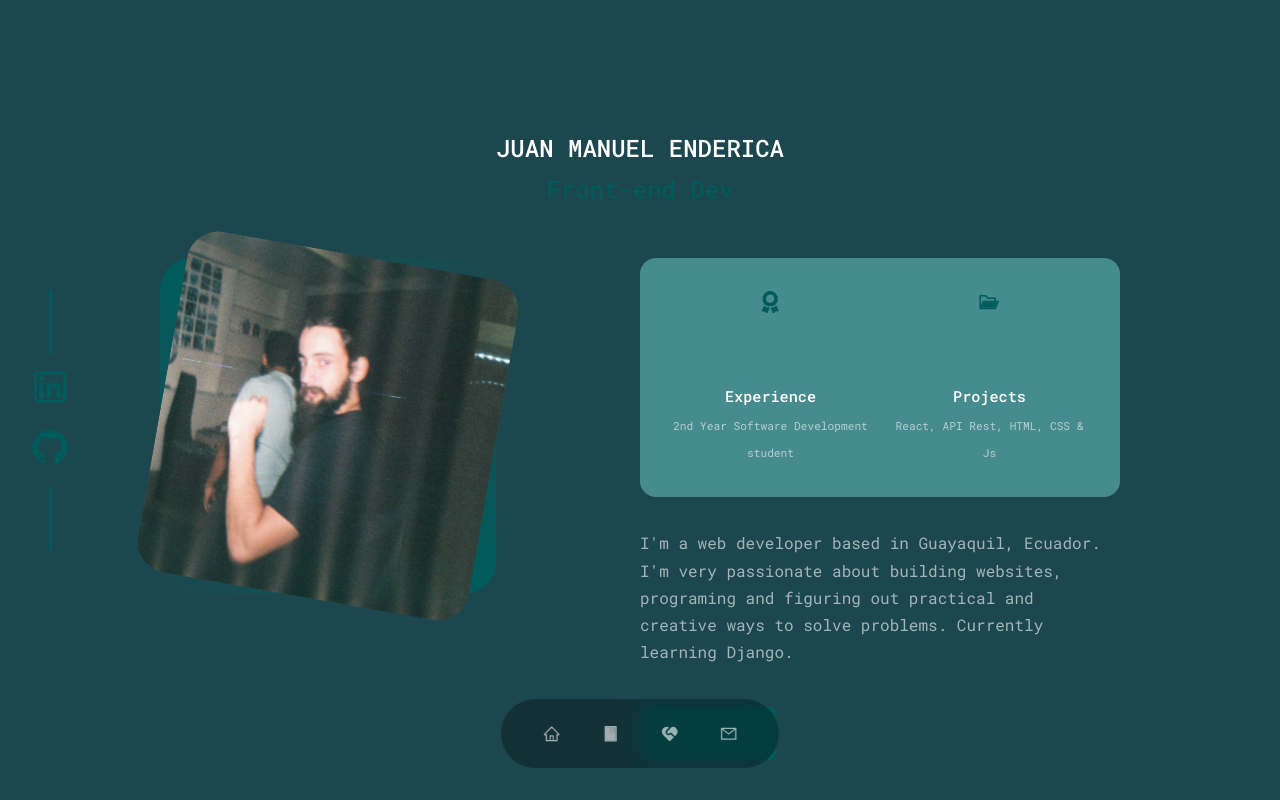
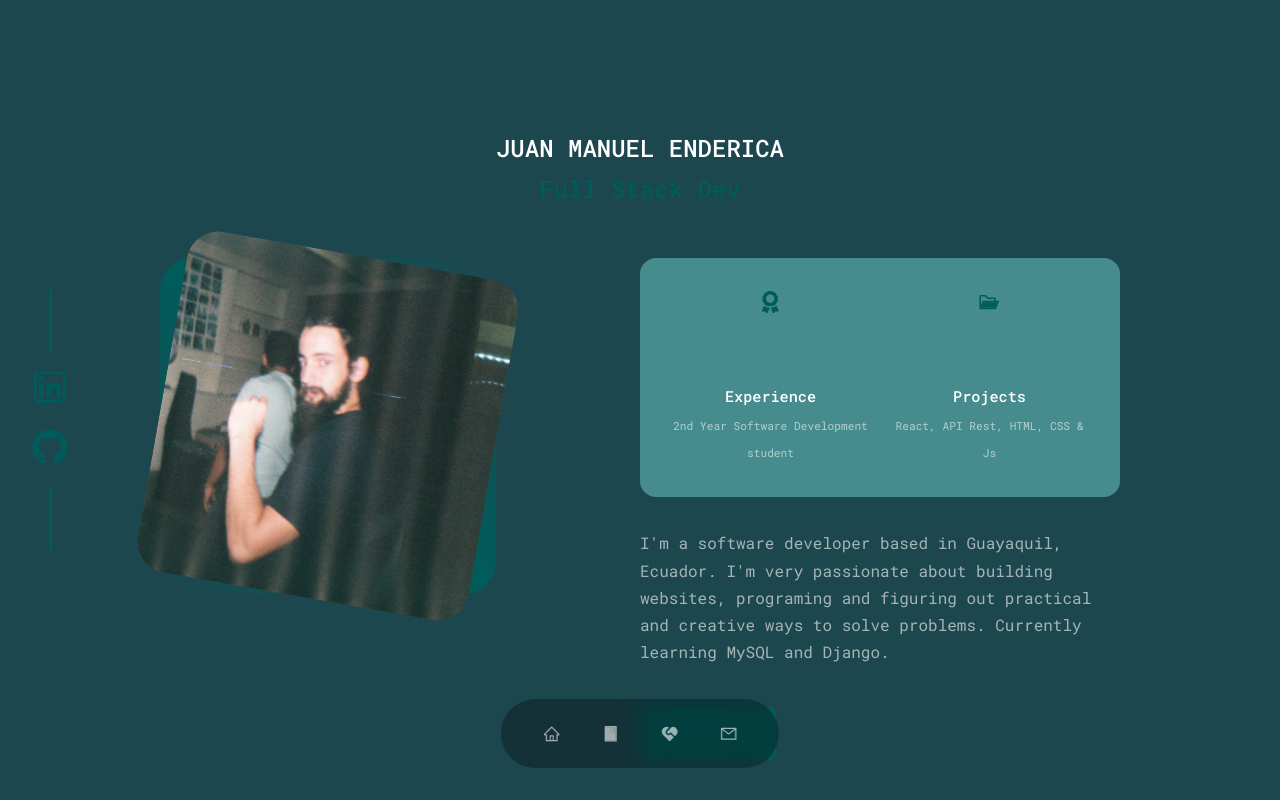
Before and after one commit to escorpion91/react-portfolio, a React (Create React App) app: page / in a window 1280 px wide. Shown: the top 800 px of the page. Built offline with nearby package versions, Linux system fonts and the light colour scheme.

Commit message:
about septiembre 1

```diff
--- a/src/components/about/About.jsx
+++ b/src/components/about/About.jsx
@@ -12,7 +12,8 @@ const about = () => {
       <HeaderSocials />
       <h5 className="name">JUAN MANUEL ENDERICA</h5>
       {/* <h2>Web Developer</h2> */}
-      <h2>Front-end Dev</h2>
+      {/* <h2>Front-end Dev</h2> */}
+      <h2>Full Stack Dev</h2>
       <div className="container about__container">
         <div className="about__me">
           <div className="about__me-image">
@@ -38,9 +39,10 @@ const about = () => {
             </article>
           </div>
           <p>
-            I'm a web developer based in Guayaquil, Ecuador. I'm very passionate
-            about building websites, programing and figuring out practical and
-            creative ways to solve problems. Currently learning Django.
+            I'm a software developer based in Guayaquil, Ecuador. I'm very
+            passionate about building websites, programing and figuring out
+            practical and creative ways to solve problems. Currently learning
+            MySQL and Django.
           </p>
           <a href="#contact" className="btn btn-primary">
             Let's Talk
```
